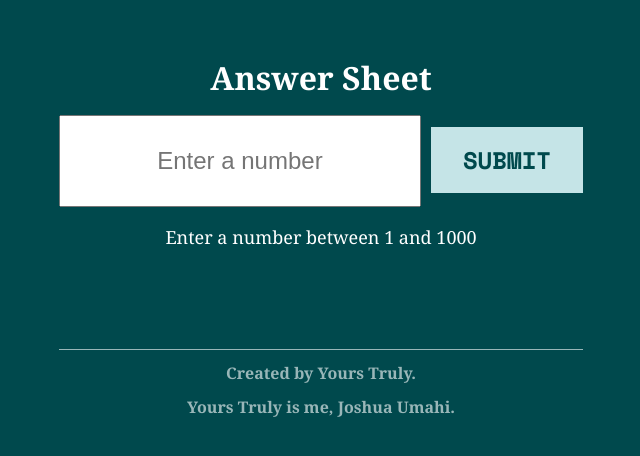
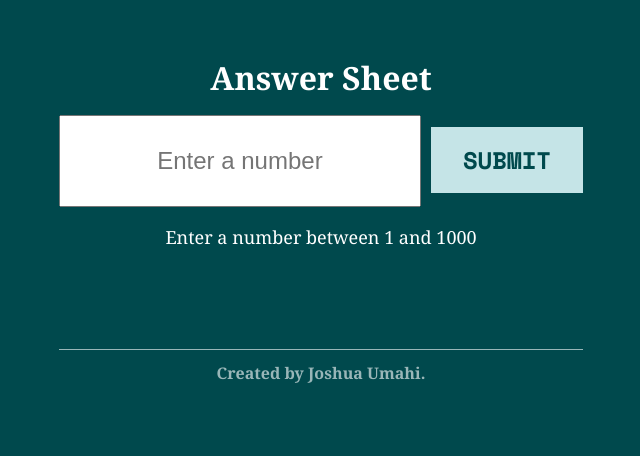
Before and after one commit to josh-umahi/acsa_feud_answer_sheet, a React (Create React App) app: page / in a window 1280 px wide. Shown: the top 456 px of the page, without its empty margins (319-959 px from the left). Built offline with nearby package versions, Linux system fonts and the light colour scheme.

Commit message:
Updated the footer

```diff
--- a/src/App.css
+++ b/src/App.css
@@ -95,3 +95,12 @@ h4 {
   color: white;
   margin: 0.75em auto;
 }
+
+a {
+  color: inherit;
+  text-decoration: none;
+}
+
+a:hover{
+  text-decoration: underline;
+}
--- a/src/App.js
+++ b/src/App.js
@@ -51,8 +51,7 @@ const App = () => {
         }
       </header>
       <footer>
-        <h4>Created by Yours Truly.</h4>
-        <h4>Yours Truly is me, Joshua Umahi.</h4>
+        <h4>Created by <a href="https://joshumahi.vercel.app/" target="_blank" rel="noopener">Joshua Umahi</a>.</h4>
       </footer>
     </div>)
 }
```
